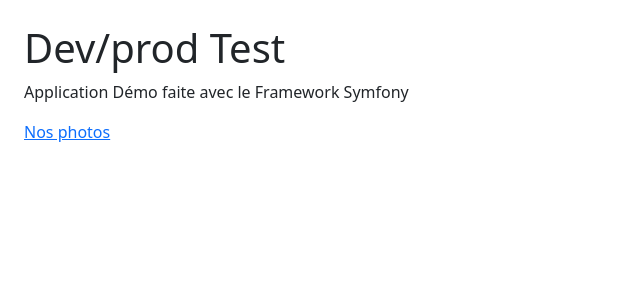
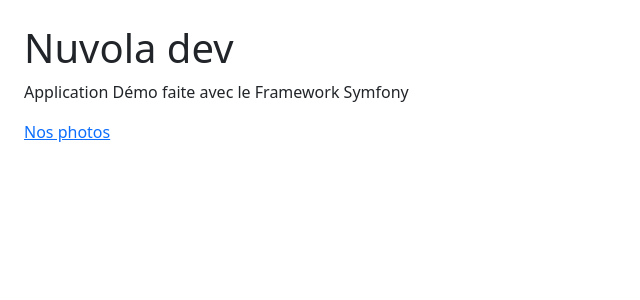
Before and after one commit to PierreCastets/ProjetFinal, a Symfony app: template templates/default/home.html.twig in a window 1280 px wide. Shown: the part 56-356 px from the top of the page, without its empty margins (0-640 px from the left). Run offline with Twig, Linux system fonts and the light colour scheme; the template is opened without the code that fills it, so the values that code supplies are empty; some libraries are stand-ins or nearby versions.

Commit message:
update base

```diff
--- a/templates/default/home.html.twig
+++ b/templates/default/home.html.twig
@@ -4,7 +4,7 @@
 
 {% block body %}
 
-<h1>Dev/prod Test</h1>
+<h1>Nuvola dev</h1>
 <p>Application Démo faite avec le Framework Symfony</p>
 <p>
   <a href="{{ path('photo') }}">Nos photos</a>
```
